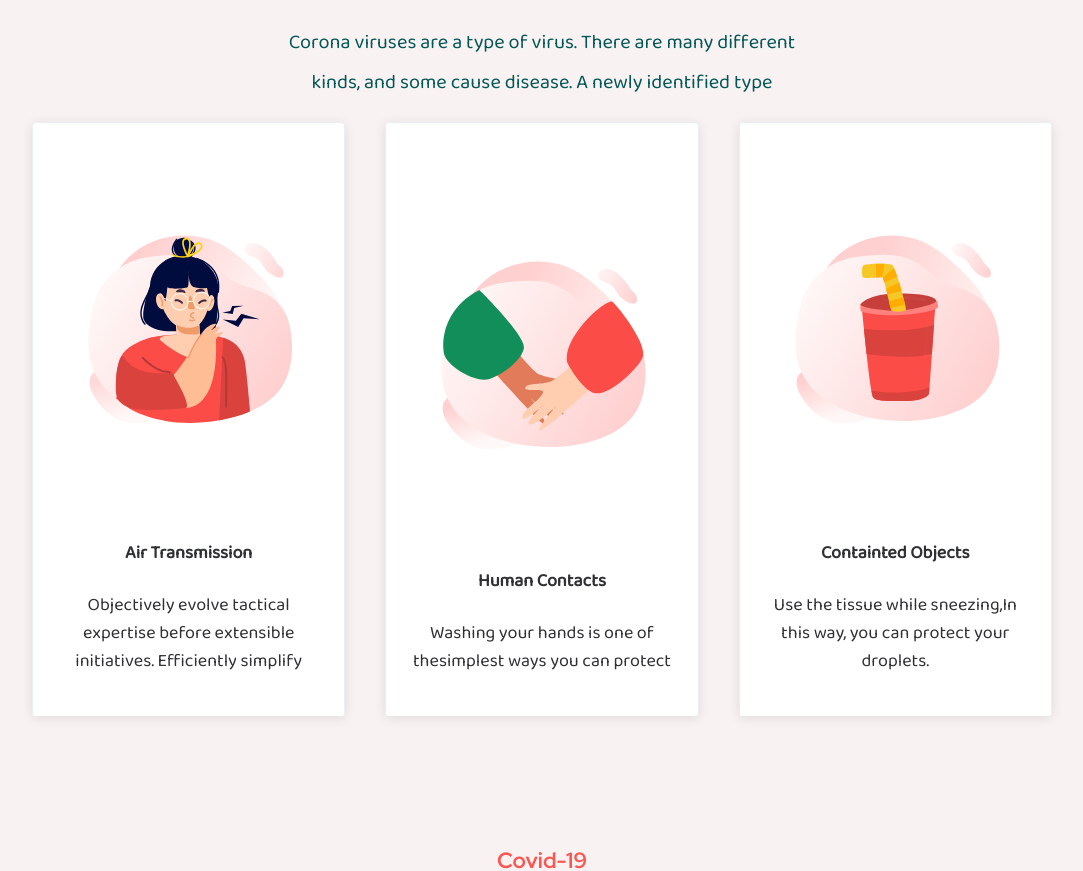
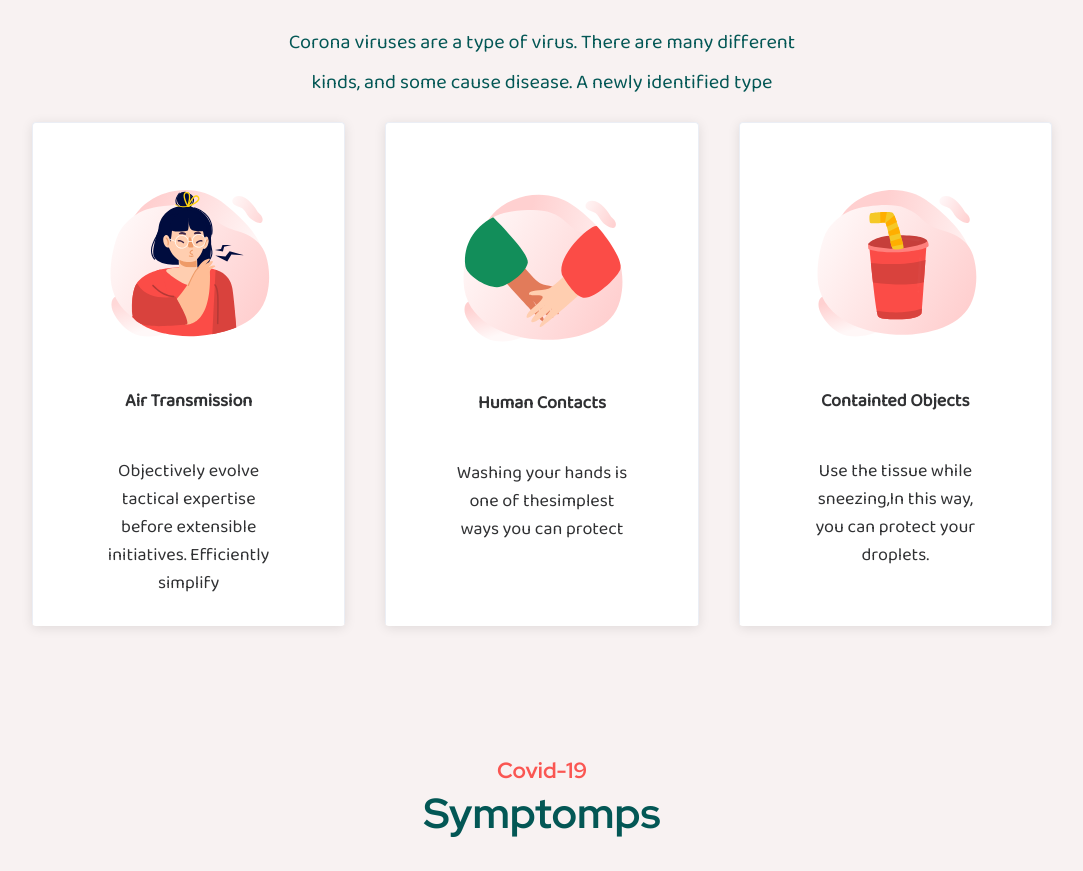
Before and after one commit to yevheniimoskalenko/layout-covid-19, a Nuxt app: page / in a window 1280 px wide. Shown: the part 1633-2504 px from the top of the page, without its empty margins (98-1181 px from the left). Built offline with nearby package versions, Linux system fonts and the light colour scheme.

Commit message:
fix sympt and cons

```diff
--- a/components/contagion.vue
+++ b/components/contagion.vue
@@ -30,9 +30,9 @@
           <el-card shadow="always" class="card" :body-style="{padding: '0px'}">
             <div class="covid__item">
               <div class="covid_head">
-                <img src="@/static/Group 18542.svg" alt="hand" />
+                <img src="@/static/Group 18542.svg" alt="hand" class="hend" />
               </div>
-              <div class="covid_main">
+              <div class="covid_main covid_cnt">
                 <h4>Human Contacts</h4>
                 <p>Washing your hands is one of thesimplest ways you can protect</p>
               </div>
@@ -64,6 +64,10 @@
 .card {
   margin-bottom: 30px;
 }
+.hend {
+  margin-bottom: 10px;
+}
+
 .contagion {
   display: flex;
   justify-content: center;
@@ -82,6 +86,11 @@
   position: relative;
   bottom: 0;
   left: 0;
+  padding: 10px 20px;
+  height: 150px;
+  margin-bottom: 50px;
+  display: flex;
+  flex-direction: column;
 }
 .el-card {
   border-bottom: 3px solid #fff;
@@ -136,6 +145,7 @@
 
   .covid__item {
     height: 550px;
+    padding: 50px;
     img {
       width: 80%;
       min-width: auto;
@@ -150,7 +160,8 @@
   }
 
   .covid__item {
-    height: 550px;
+    height: 400px;
+    padding: 50px;
 
     img {
       width: 80%;
@@ -168,7 +179,9 @@
     width: 50%;
   }
   .covid__item {
-    height: 550px;
+    height: 400px;
+    padding: 50px;
+
     img {
       width: 80%;
       min-width: auto;
--- a/components/symptomps.vue
+++ b/components/symptomps.vue
@@ -26,6 +26,10 @@
 @media (max-width: 576px) {
   .covid {
     width: 100%;
+    p {
+      font-size: 16px;
+      line-height: 20px;
+    }
   }
   .symptomps {
     img {
@@ -75,7 +79,7 @@
   }
   .symptomps {
     img {
-      width: 100%;
+      width: 80%;
     }
   }
 }
```
